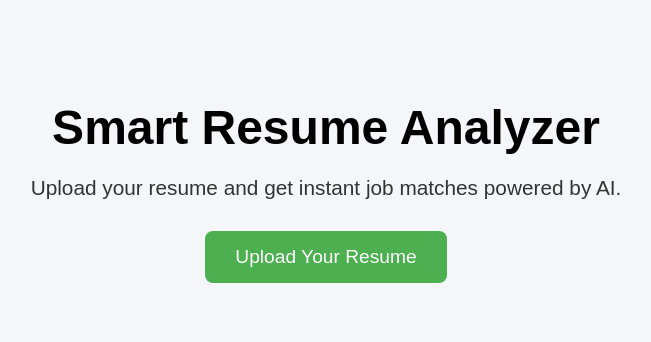
After one commit to patilhrishikesh/smart_resume_matcher, a Django app: page / in a window 1280 px wide. The commit adds this page. Shown: the top 342 px of the page, without its empty margins (314-965 px from the left). Run offline with Django 5.2, Linux system fonts and the light colour scheme.

Commit message:
Added homepage, cleaned utils and views, improved job matching

```diff
--- /dev/null
+++ b/resumeapp/templates/resumeapp/home.html
@@ -0,0 +1,46 @@
+<!DOCTYPE html>
+<html lang="en">
+<head>
+  <meta charset="UTF-8">
+  <title>Smart Resume Analyzer</title>
+  <style>
+    body {
+      font-family: Arial, sans-serif;
+      background: #f4f6f9;
+      text-align: center;
+      padding: 60px;
+    }
+
+    h1 {
+      font-size: 3em;
+      margin-bottom: 0.2em;
+    }
+
+    p {
+      font-size: 1.3em;
+      margin-bottom: 1.5em;
+      color: #333;
+    }
+
+    .button {
+      display: inline-block;
+      padding: 15px 30px;
+      background: #4CAF50;
+      color: white;
+      text-decoration: none;
+      font-size: 1.2em;
+      border-radius: 8px;
+      transition: background 0.3s ease;
+    }
+
+    .button:hover {
+      background: #388e3c;
+    }
+  </style>
+</head>
+<body>
+  <h1>Smart Resume Analyzer</h1>
+  <p>Upload your resume and get instant job matches powered by AI.</p>
+  <a href="{% url 'upload_resume' %}" class="button">Upload Your Resume</a>
+</body>
+</html>
--- a/resumeapp/urls.py
+++ b/resumeapp/urls.py
@@ -4,6 +4,6 @@ from django.urls import path
 from . import views
 
 urlpatterns = [
-    # path('', views.home, name='home'),  # We'll create this `home` view next
+    path('', views.home_view, name='home'),  # We'll create this `home` view next
     path('upload/', views.resume_upload_view, name = 'upload_resume')
 ]
--- a/resumeapp/utils.py
+++ b/resumeapp/utils.py
@@ -1,9 +1,17 @@
+import os
 import spacy
-import os
-# Load spaCy English NLP model (do once)
+import pandas as pd
+import docx
+import fitz  # PyMuPDF
+from sklearn.feature_extraction.text import CountVectorizer
+from sklearn.metrics.pairwise import cosine_similarity
+
+# Load spaCy NLP model
 nlp = spacy.load("en_core_web_sm")
 
-# Hardcoded skill set (could be replaced by a DB later)
+# ---------------------------
+# SKILL KEYWORDS LIST
+# ---------------------------
 SKILL_KEYWORDS = [
     # Languages
     "python", "java", "c++", "scala", "r", "matlab", "bash",
@@ -39,19 +47,63 @@ SKILL_KEYWORDS = [
     "cross-validation", "gridsearch", "f1 score", "precision", "recall", "confusion matrix"
 ]
 
+# ---------------------------
+# TEXT EXTRACTION FUNCTIONS
+# ---------------------------
+def extract_text_from_pdf(path):
+    text = ""
+    with fitz.open(path) as doc:
+        for page in doc:
+            text += page.get_text()
+    return text.strip()
 
+def extract_text_from_docx(path):
+    doc = docx.Document(path)
+    return "\n".join([para.text for para in doc.paragraphs]).strip()
+
+def extract_resume_text(path):
+    ext = os.path.splitext(path)[1].lower()
+    if ext == '.pdf':
+        return extract_text_from_pdf(path)
+    elif ext == '.docx':
+        return extract_text_from_docx(path)
+    return ""
+
+# ---------------------------
+# NLP EXTRACTION FUNCTIONS
+# ---------------------------
 def extract_skills(text):
     text = text.lower()
-
-    founded_skills = [skill for skill in SKILL_KEYWORDS if skill in text]
-    return list(set(founded_skills))
+    found_skills = [skill for skill in SKILL_KEYWORDS if skill in text]
+    return list(set(found_skills))
 
 def extract_education(text):
-
-    degrees = ["bachelor", "master", "b.tech", "bsc", "msc", "phd", "engineering", 'computer scinece']
+    degrees = ["bachelor", "master", "b.tech", "bsc", "msc", "phd", "engineering", "computer science"]
     text = text.lower()
     return [deg for deg in degrees if deg in text]
 
-# def extract_experience_entities(text):
-#     doc = nlp(text)
-#     return [ent.text for ent in doc.ents if ent.label_ == "ORG"]
+# ---------------------------
+# JOB MATCHING FUNCTION
+# ---------------------------
+def match_jobs(resume_skills, top_n=3):
+    df = pd.read_csv("jobs.csv")
+
+    # Normalize headers
+    df.columns = df.columns.str.strip().str.lower()  # → ensures lowercase column access
+
+    # Replace commas in job skills with spaces
+    df['skills'] = df['skills'].str.lower().str.replace(",", " ")
+
+    resume_text = " ".join(resume_skills).lower()
+    corpus = [resume_text] + df['skills'].tolist()
+
+    # Vectorize and compute cosine similarity
+    vectorizer = CountVectorizer()
+    vectors = vectorizer.fit_transform(corpus)
+    similarity_scores = cosine_similarity(vectors[0:1], vectors[1:]).flatten()
+
+    # Add scores and return top matches
+    df['match_score'] = similarity_scores
+    top_matches = df[df['match_score'] > 0.0].sort_values(by='match_score', ascending=False).head(top_n)
+
+    return top_matches[['role', 'company', 'skills', 'match_score']]
--- a/resumeapp/views.py
+++ b/resumeapp/views.py
@@ -1,24 +1,12 @@
 from django.shortcuts import render, redirect
-from django.http import HttpResponse
 from .forms import Resumeform
 from .models import Resume
-from .utils import extract_skills, extract_education #extract_experience_entities
-import fitz
-import os
-# Create your views here.
-
-
-def extract_text_from_pdf(path):
-    try:
-        print("[INFO] Extracting text from PDF:", path)
-        text = ""
-        with fitz.open(path) as doc:
-            for page in doc:
-                text += page.get_text()
-        return text.strip()
-    except Exception as e:
-        print("[ERROR] Failed to extract PDF text:", e)
-        return ""
+from .utils import (
+    extract_resume_text,  # handles .pdf and .docx
+    extract_skills,
+    extract_education,
+    match_jobs
+)
 
 def resume_upload_view(request):
     if request.method == 'POST':
@@ -26,24 +14,31 @@ def resume_upload_view(request):
         if form.is_valid():
             resume = form.save()
             file_path = resume.file.path
-
-             # STEP 1: Extract raw text from file
-            text =extract_text_from_pdf(file_path)
-
-            # STEP 2: Run NLP Analysis
-            skills = extract_skills(text)
-            education = extract_education(text)
-            # experience = extract_experience_entities(text)
             print("Uploaded file path:", file_path)
 
-           # text = extract_text_from_pdf(file_path)
+            # STEP 1: Extract resume text (PDF or DOCX)
+            resume_text = extract_resume_text(file_path)
+
+            # STEP 2: Run NLP analysis
+            extracted_skills = extract_skills(resume_text)
+            extracted_education = extract_education(resume_text)
+
+            print("[DEBUG] Extracted Resume Skills:", extracted_skills)
+
+            # STEP 3: Match jobs
+            matched_jobs = match_jobs(extracted_skills)
+
+            # STEP 4: Render results
             return render(request, 'resumeapp/resume_result.html', {
-                'text': text,
-                'skills': skills,
-                'education': education,
-                # 'experience': experience
+                'text': resume_text,
+                'skills': extracted_skills,
+                'education': extracted_education,
+                'jobs': matched_jobs.to_dict(orient='records')
             })
     else:
         form = Resumeform()
 
     return render(request, 'resumeapp/upload.html', {'form': form})
+
+def home_view(request):
+    return render(request, 'resumeapp/home.html')
```
Also changed, not shown: jobs.csv (added, +11 -0 lines), resumeapp/templates/resumeapp/resume_result.html (+24 -20 lines).
